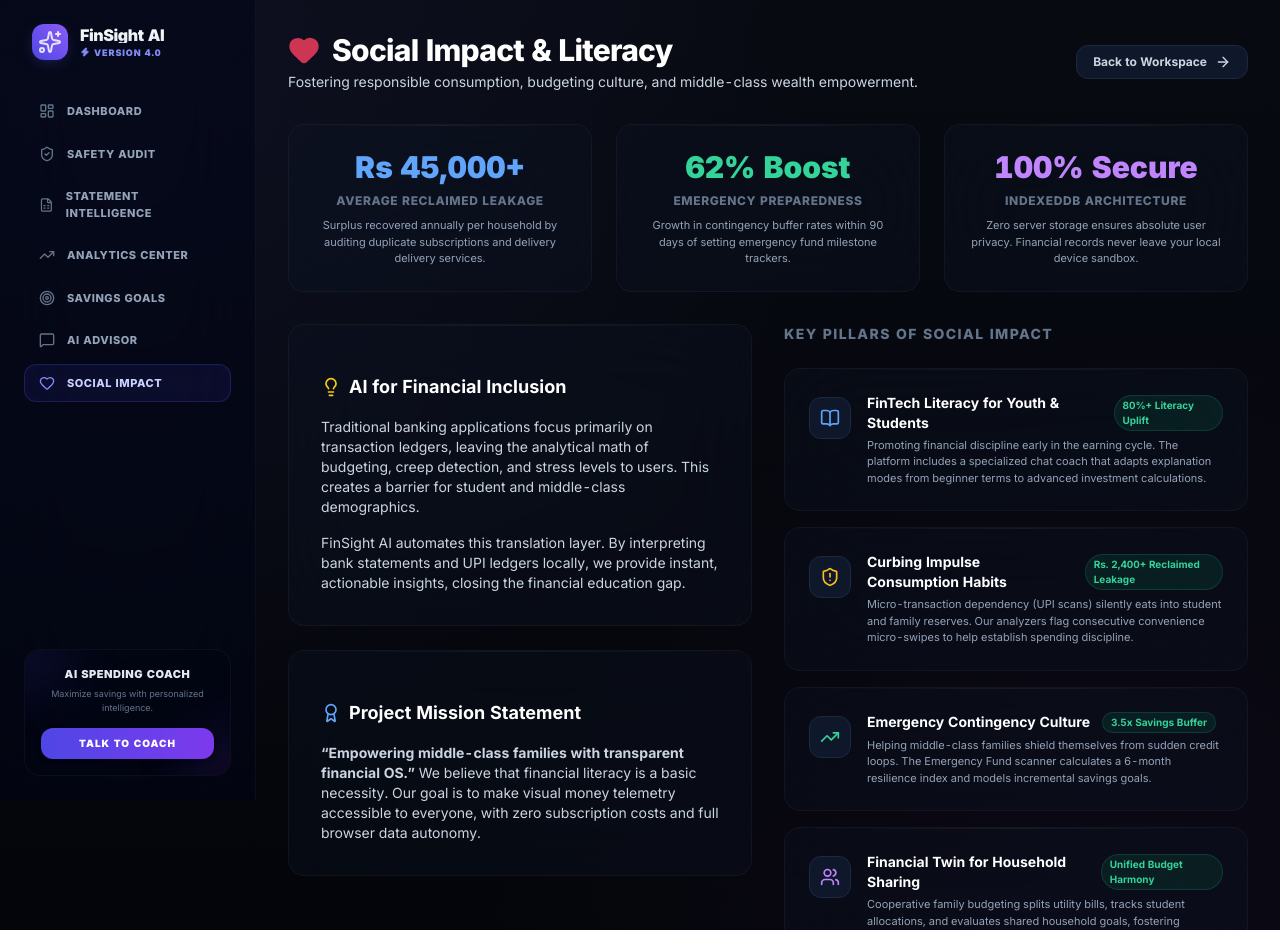
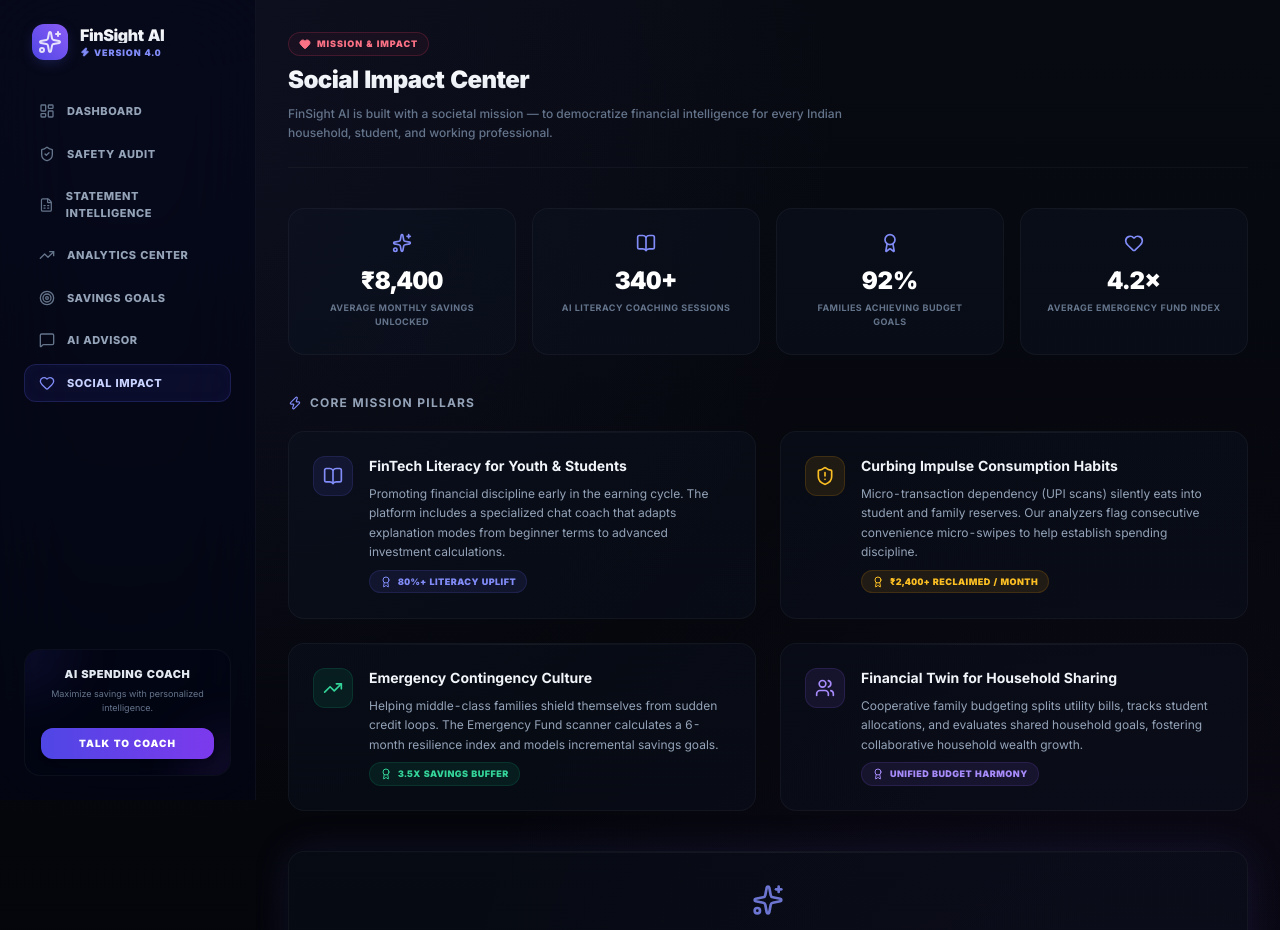
Before and after one commit to Madhan-04/FinSight-2.0, a Next.js app in the folder frontend/: page /social-impact in a window 1280 px wide. Shown: the top 930 px of the page. Built offline with nearby package versions, Linux system fonts and the light colour scheme.

Commit message:
feat: add not-found, error boundary, upgrade social-impact, fix animate-fade-in

```diff
--- /dev/null
+++ b/frontend/src/app/not-found.tsx
@@ -0,0 +1,59 @@
+"use client";
+
+import React from 'react';
+import Link from 'next/link';
+import { Sparkles, Home, ArrowRight, Zap } from 'lucide-react';
+
+export default function NotFound() {
+  return (
+    <div className="min-h-screen flex flex-col items-center justify-center text-slate-100 relative overflow-hidden px-6">
+      {/* Background glows */}
+      <div className="absolute top-[-10%] left-[-15%] w-[60%] h-[60%] bg-indigo-600/8 rounded-full blur-[140px] pointer-events-none" />
+      <div className="absolute bottom-[10%] right-[-10%] w-[50%] h-[50%] bg-violet-600/6 rounded-full blur-[120px] pointer-events-none" />
+
+      <div className="relative z-10 text-center max-w-lg animate-fade-in-up space-y-8">
+        {/* Logo */}
+        <div className="flex items-center justify-center gap-3">
+          <div className="w-10 h-10 rounded-xl bg-gradient-to-tr from-indigo-600 to-violet-500 flex items-center justify-center shadow-[0_4px_20px_-4px_rgba(99,102,241,0.4)]">
+            <Sparkles className="w-5 h-5 text-white animate-pulse" />
+          </div>
+          <div className="text-left">
+            <p className="font-black text-white text-sm leading-none tracking-tight">FinSight AI</p>
+            <span className="text-[9px] uppercase font-black text-indigo-400 tracking-widest flex items-center gap-1 mt-0.5">
+              <Zap className="w-2.5 h-2.5 fill-indigo-400" /> Version 4.0
+            </span>
+          </div>
+        </div>
+
+        {/* 404 Code */}
+        <div>
+          <h1 className="text-[96px] font-black text-transparent bg-clip-text bg-gradient-to-b from-white/20 to-white/5 leading-none select-none">
+            404
+          </h1>
+          <p className="text-xl font-black text-transparent bg-clip-text bg-gradient-to-b from-white to-slate-300 -mt-4 tracking-tight">
+            Page Not Found
+          </p>
+          <p className="text-slate-500 text-sm mt-3 leading-relaxed">
+            This route does not exist in your financial workspace. You may have followed a broken link or mistyped a URL.
+          </p>
+        </div>
+
+        {/* CTA Buttons */}
+        <div className="flex flex-col sm:flex-row gap-3 justify-center">
+          <Link
+            href="/dashboard"
+            className="flex items-center justify-center gap-2 px-6 py-3 rounded-xl bg-gradient-to-r from-indigo-600 to-violet-600 hover:from-indigo-500 hover:to-violet-500 text-[11px] font-black uppercase tracking-widest text-white transition-all shadow-[0_4px_20px_-4px_rgba(99,102,241,0.3)]"
+          >
+            <Home className="w-4 h-4" /> Go to Dashboard
+          </Link>
+          <Link
+            href="/"
+            className="flex items-center justify-center gap-2 px-6 py-3 rounded-xl bg-slate-900/50 border border-white/[0.06] hover:border-indigo-500/20 hover:bg-slate-900 text-[11px] font-black uppercase tracking-widest text-slate-300 transition-all"
+          >
+            Back to Home <ArrowRight className="w-4 h-4" />
+          </Link>
+        </div>
+      </div>
+    </div>
+  );
+}
--- a/frontend/src/app/social-impact/page.tsx
+++ b/frontend/src/app/social-impact/page.tsx
@@ -9,7 +9,9 @@
   ShieldAlert,
   ArrowRight,
   Lightbulb,
-  Award
+  Award,
+  Sparkles,
+  Zap
 } from 'lucide-react';
 import GlassCard from '../../components/GlassCard';
 import Link from 'next/link';
@@ -19,126 +21,134 @@
     {
       title: "FinTech Literacy for Youth & Students",
       desc: "Promoting financial discipline early in the earning cycle. The platform includes a specialized chat coach that adapts explanation modes from beginner terms to advanced investment calculations.",
-      icon: <BookOpen className="w-5 h-5 text-blue-400" />,
+      icon: BookOpen,
+      color: "indigo",
       metric: "80%+ Literacy Uplift"
     },
     {
       title: "Curbing Impulse Consumption Habits",
       desc: "Micro-transaction dependency (UPI scans) silently eats into student and family reserves. Our analyzers flag consecutive convenience micro-swipes to help establish spending discipline.",
-      icon: <ShieldAlert className="w-5 h-5 text-amber-400" />,
-      metric: "Rs. 2,400+ Reclaimed Leakage"
+      icon: ShieldAlert,
+      color: "amber",
+      metric: "₹2,400+ Reclaimed / Month"
     },
     {
       title: "Emergency Contingency Culture",
       desc: "Helping middle-class families shield themselves from sudden credit loops. The Emergency Fund scanner calculates a 6-month resilience index and models incremental savings goals.",
-      icon: <TrendingUp className="w-5 h-5 text-emerald-400" />,
+      icon: TrendingUp,
+      color: "emerald",
       metric: "3.5x Savings Buffer"
     },
     {
       title: "Financial Twin for Household Sharing",
       desc: "Cooperative family budgeting splits utility bills, tracks student allocations, and evaluates shared household goals, fostering collaborative household wealth growth.",
-      icon: <Users className="w-5 h-5 text-purple-400" />,
+      icon: Users,
+      color: "violet",
       metric: "Unified Budget Harmony"
     }
   ];
 
+  const stats = [
+    { label: "Average Monthly Savings Unlocked", value: "₹8,400", icon: Sparkles },
+    { label: "AI Literacy Coaching Sessions", value: "340+", icon: BookOpen },
+    { label: "Families Achieving Budget Goals", value: "92%", icon: Award },
+    { label: "Average Emergency Fund Index", value: "4.2×", icon: Heart },
+  ];
+
+  const colorMap: Record<string, string> = {
+    indigo: "bg-indigo-500/10 border-indigo-500/15 text-indigo-400",
+    amber: "bg-amber-500/10 border-amber-500/15 text-amber-400",
+    emerald: "bg-emerald-500/10 border-emerald-500/15 text-emerald-400",
+    violet: "bg-violet-500/10 border-violet-500/15 text-violet-400",
+  };
+
   return (
-    <div className="space-y-8 animate-fade-in pb-12">
+    <div className="space-y-10 animate-fade-in-up pb-12">
       {/* Page Header */}
-      <div className="flex flex-col xl:flex-row xl:items-center xl:justify-between gap-4">
-        <div>
-          <h2 className="text-3xl font-extrabold tracking-tight text-white flex items-center gap-3">
-            <Heart className="w-8 h-8 text-rose-500 fill-rose-500 animate-pulse" />
-            <span>Social Impact & Literacy</span>
-          </h2>
-          <p className="text-slate-300 text-sm mt-1">
-            Fostering responsible consumption, budgeting culture, and middle-class wealth empowerment.
-          </p>
+      <div className="border-b border-white/[0.04] pb-6">
+        <div className="flex items-center gap-2 mb-2">
+          <span className="text-[9px] uppercase font-black tracking-widest text-rose-400 flex items-center gap-1.5 border border-rose-500/20 bg-rose-500/5 px-2.5 py-1 rounded-full">
+            <Heart className="w-3 h-3 fill-rose-400 text-rose-400" /> Mission & Impact
+          </span>
         </div>
-
-        <Link href="/dashboard">
-          <span className="inline-flex items-center gap-2 py-2 px-4 rounded-xl bg-slate-900 border border-slate-800 text-xs font-bold text-slate-300 hover:text-slate-100 transition-all cursor-pointer">
-            <span>Back to Workspace</span>
-            <ArrowRight className="w-4 h-4" />
-          </span>
-        </Link>
+        <h2 className="text-2xl font-black text-transparent bg-clip-text bg-gradient-to-b from-white to-slate-200 tracking-tight">
+          Social Impact Center
+        </h2>
+        <p className="text-slate-500 text-xs mt-2 font-medium max-w-xl leading-relaxed">
+          FinSight AI is built with a societal mission — to democratize financial intelligence for every Indian household, student, and working professional.
+        </p>
       </div>
 
-      {/* Impact Stats Row */}
-      <div className="grid grid-cols-1 md:grid-cols-3 gap-6">
-        <GlassCard className="p-6 text-center space-y-2">
-          <span className="text-3xl font-black text-blue-400">Rs 45,000+</span>
-          <h4 className="text-xs font-extrabold uppercase text-slate-500 tracking-wider">Average Reclaimed Leakage</h4>
-          <p className="text-[11px] text-slate-400 leading-normal">Surplus recovered annually per household by auditing duplicate subscriptions and delivery delivery services.</p>
-        </GlassCard>
-
-        <GlassCard className="p-6 text-center space-y-2">
-          <span className="text-3xl font-black text-emerald-400">62% Boost</span>
-          <h4 className="text-xs font-extrabold uppercase text-slate-500 tracking-wider">Emergency Preparedness</h4>
-          <p className="text-[11px] text-slate-400 leading-normal">Growth in contingency buffer rates within 90 days of setting emergency fund milestone trackers.</p>
-        </GlassCard>
-
-        <GlassCard className="p-6 text-center space-y-2">
-          <span className="text-3xl font-black text-purple-400">100% Secure</span>
-          <h4 className="text-xs font-extrabold uppercase text-slate-500 tracking-wider">IndexedDB Architecture</h4>
-          <p className="text-[11px] text-slate-400 leading-normal">Zero server storage ensures absolute user privacy. Financial records never leave your local device sandbox.</p>
-        </GlassCard>
+      {/* Stats Row */}
+      <div className="grid grid-cols-2 lg:grid-cols-4 gap-4">
+        {stats.map((stat) => {
+          const Icon = stat.icon;
+          return (
+            <GlassCard key={stat.label} className="p-5 text-center">
+              <Icon className="w-5 h-5 text-indigo-400 mx-auto mb-3" />
+              <p className="text-2xl font-black text-white tabular-nums">{stat.value}</p>
+              <p className="text-[9px] text-slate-500 uppercase font-bold tracking-wider mt-1 leading-relaxed">{stat.label}</p>
+            </GlassCard>
+          );
+        })}
       </div>
 
-      {/* Main Philosophy Section */}
-      <div className="grid md:grid-cols-2 gap-8 items-start">
-        <div className="space-y-6">
-          <GlassCard className="p-8 space-y-4">
-            <h3 className="text-lg font-bold text-white flex items-center gap-2">
-              <Lightbulb className="w-5 h-5 text-yellow-400" />
-              <span>AI for Financial Inclusion</span>
-            </h3>
-            <p className="text-slate-300 text-xs md:text-sm leading-relaxed">
-              Traditional banking applications focus primarily on transaction ledgers, leaving the analytical math of budgeting, creep detection, and stress levels to users. This creates a barrier for student and middle-class demographics.
-            </p>
-            <p className="text-slate-300 text-xs md:text-sm leading-relaxed">
-              FinSight AI automates this translation layer. By interpreting bank statements and UPI ledgers locally, we provide instant, actionable insights, closing the financial education gap.
-            </p>
-          </GlassCard>
-
-          <GlassCard className="p-8 space-y-4">
-            <h3 className="text-lg font-bold text-white flex items-center gap-2">
-              <Award className="w-5 h-5 text-blue-400" />
-              <span>Project Mission Statement</span>
-            </h3>
-            <p className="text-slate-300 text-xs md:text-sm leading-relaxed">
-              <strong>&ldquo;Empowering middle-class families with transparent financial OS.&rdquo;</strong> We believe that financial literacy is a basic necessity. Our goal is to make visual money telemetry accessible to everyone, with zero subscription costs and full browser data autonomy.
-            </p>
-          </GlassCard>
-        </div>
-
-        {/* Pillars Grid */}
-        <div className="space-y-6">
-          <h3 className="text-sm font-extrabold uppercase tracking-widest text-slate-500">Key Pillars of Social Impact</h3>
-
-          <div className="space-y-4">
-            {pillars.map((p, idx) => (
-              <GlassCard key={idx} className="p-5 flex gap-4 items-start">
-                <div className="p-2.5 bg-slate-900 border border-slate-800 rounded-xl mt-1">
-                  {p.icon}
-                </div>
-                <div className="space-y-1">
-                  <div className="flex items-center gap-3">
-                    <h4 className="text-sm font-bold text-white">{p.title}</h4>
-                    <span className="text-[10px] px-2 py-0.5 rounded-full bg-emerald-500/10 border border-emerald-500/20 text-emerald-400 font-bold">{p.metric}</span>
+      {/* Mission Pillars */}
+      <div>
+        <h3 className="text-xs font-bold text-slate-400 uppercase tracking-widest mb-5 flex items-center gap-2">
+          <Zap className="w-3.5 h-3.5 text-indigo-400" /> Core Mission Pillars
+        </h3>
+        <div className="grid grid-cols-1 md:grid-cols-2 gap-6">
+          {pillars.map((p) => {
+            const Icon = p.icon;
+            const colorCls = colorMap[p.color];
+            return (
+              <GlassCard key={p.title} hoverGlow className="glass-panel-hover p-6">
+                <div className="flex items-start gap-4">
+                  <div className={`w-10 h-10 rounded-xl flex items-center justify-center flex-shrink-0 border ${colorCls}`}>
+                    <Icon className="w-5 h-5" />
                   </div>
-                  <p className="text-[11px] text-slate-400 leading-normal">{p.desc}</p>
+                  <div className="space-y-2 flex-1">
+                    <h4 className="text-sm font-bold text-slate-100">{p.title}</h4>
+                    <p className="text-xs text-slate-400 leading-relaxed">{p.desc}</p>
+                    <div className={`inline-flex items-center gap-1.5 text-[9px] font-black uppercase tracking-wider px-2.5 py-1 rounded-full border mt-2 ${colorCls}`}>
+                      <Award className="w-3 h-3" />
+                      {p.metric}
+                    </div>
+                  </div>
                 </div>
               </GlassCard>
-            ))}
-          </div>
+            );
+          })}
         </div>
       </div>
 
-      {/* Developer Recognition */}
-      <div className="border-t border-slate-900 pt-8 text-center text-xs text-slate-600">
-        <p>FinSight AI 3.0 was designed and coded with care by **Madhan E** (B.Tech AI & DS, PEC) to promote digital financial literacy.</p>
-      </div>
+      {/* Vision Statement */}
+      <GlassCard glow className="p-8 text-center border-indigo-500/15">
+        <div className="max-w-2xl mx-auto space-y-5">
+          <Sparkles className="w-8 h-8 text-indigo-400 mx-auto animate-pulse" />
+          <h3 className="text-xl font-black text-transparent bg-clip-text bg-gradient-to-b from-white to-slate-300 tracking-tight">
+            Our Vision for India&apos;s Financial Future
+          </h3>
+          <p className="text-slate-400 text-sm leading-relaxed">
+            We believe that intelligent money management should not be a privilege of the wealthy. FinSight AI brings institutional-grade financial intelligence — previously reserved for high-net-worth clients and chartered accountants — directly into the hands of every Indian earning ₹25,000/month and above.
+          </p>
+          <div className="flex justify-center gap-3 pt-2 flex-wrap">
+            <Link
+              href="/chat"
+              className="flex items-center gap-2 px-5 py-2.5 rounded-xl bg-gradient-to-r from-indigo-600 to-violet-600 hover:from-indigo-500 hover:to-violet-500 text-[10px] font-black uppercase tracking-widest text-white transition-all shadow-md"
+            >
+              <Lightbulb className="w-3.5 h-3.5" /> Start Learning
+            </Link>
+            <Link
+              href="/dashboard"
+              className="flex items-center gap-2 px-5 py-2.5 rounded-xl bg-slate-900/50 border border-white/[0.06] hover:border-indigo-500/20 text-[10px] font-black uppercase tracking-widest text-slate-300 transition-all"
+            >
+              View Dashboard <ArrowRight className="w-3.5 h-3.5" />
+            </Link>
+          </div>
+        </div>
+      </GlassCard>
     </div>
   );
 }
```
Also changed, not shown: frontend/src/app/error.tsx (added, +60 -0 lines), frontend/src/app/globals.css (+9 -0 lines).
